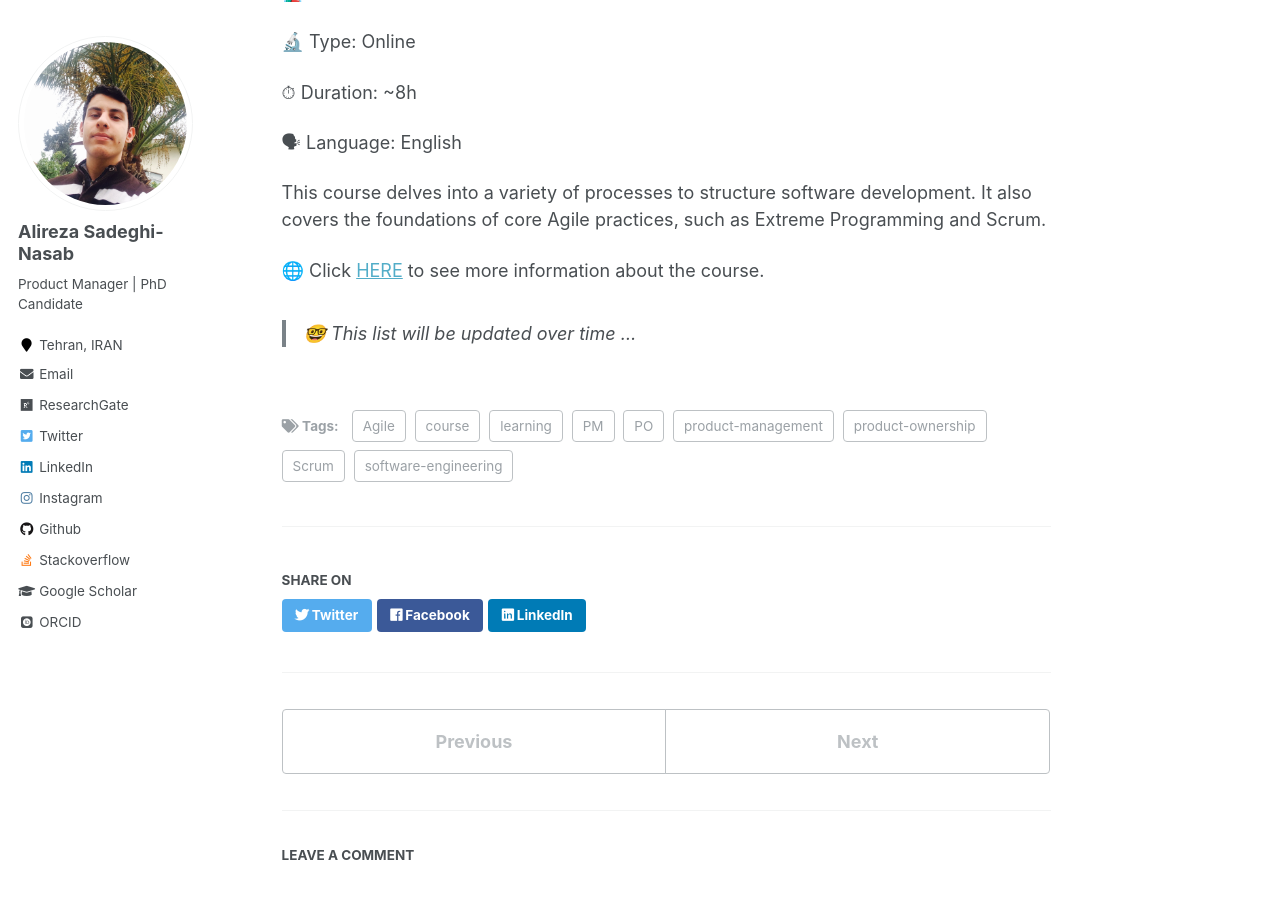
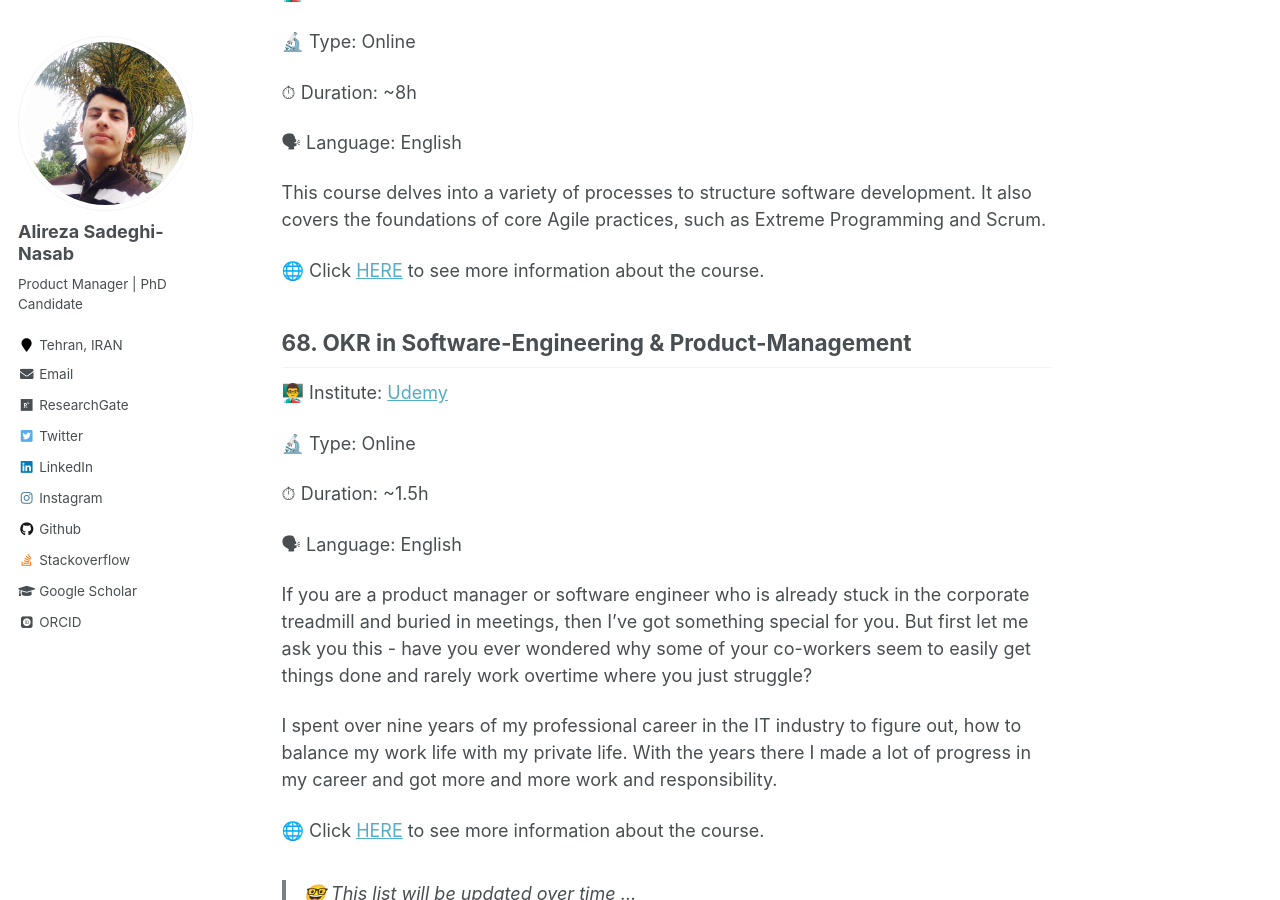
Before and after one commit to AlirezaSN/AlirezaSN.github.io, a Jekyll site: the page built from _posts/2023-03-25-blog-post-14.md, in a window 1280 px wide and 900 px high, scrolled down 48235 px. Built offline with Jekyll 4.4.1, drawn with Linux system fonts in a browser that asks for light colours; some web fonts are replaced; comment, search, counter and statistics services are not loaded; some of the changed text lies outside the part shown.

Commit message:
add a new course

```diff
--- a/_posts/2023-03-25-blog-post-14.md
+++ b/_posts/2023-03-25-blog-post-14.md
@@ -1307,4 +1307,20 @@ This course delves into a variety of processes to structure software development
 
 🌐 Click [HERE](https://www.coursera.org/learn/software-processes-and-agile-practices) to see more information about the course.
 
+## 68. OKR in Software-Engineering & Product-Management
+
+👨‍🏫 Institute: [Udemy]((https://www.udemy.com))
+
+🔬 Type: Online
+
+⏱ Duration: ~1.5h
+
+🗣 Language: English
+
+If you are a product manager or software engineer who is already stuck in the corporate treadmill and buried in meetings, then I’ve got something special for you. But first let me ask you this - have you ever wondered why some of your co-workers seem to easily get things done and rarely work overtime where you just struggle?
+
+I spent over nine years of my professional career in the IT industry to figure out, how to balance my work life with my private life. With the years there I made a lot of progress in my career and got more and more work and responsibility.
+
+🌐 Click [HERE](https://www.udemy.com/course/okrs-for-product-managers-and-software-engineers/) to see more information about the course.
+
 > 🤓 This list will be updated over time ...
```
